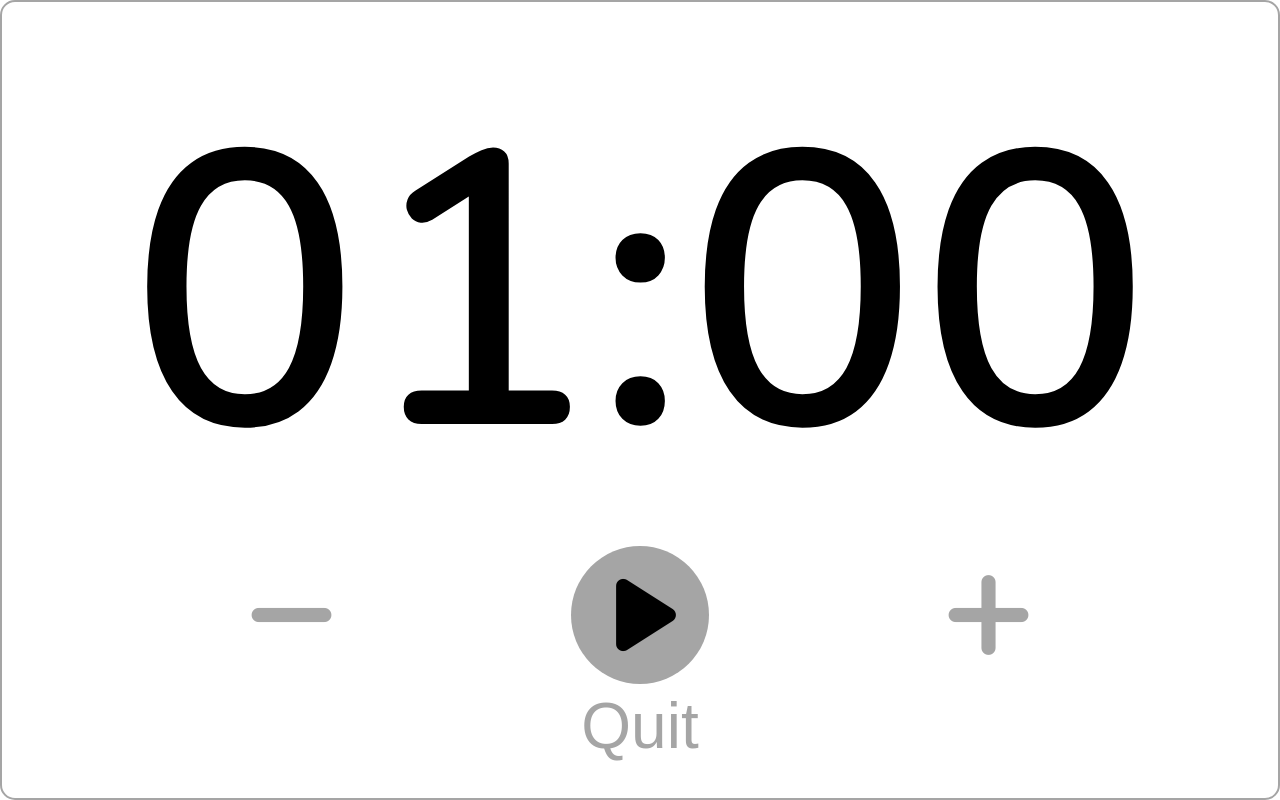
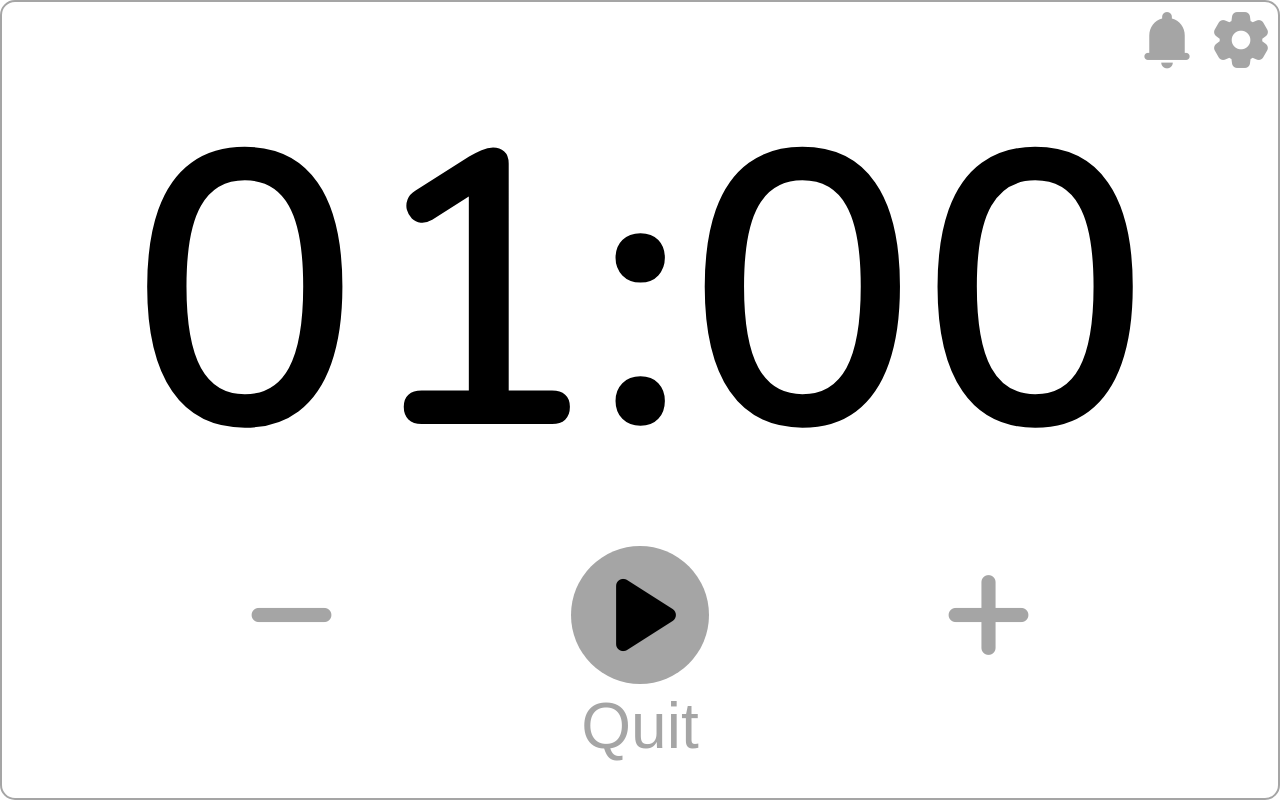
Before and after one commit to Ozeily/Timer-widget, a plain HTML site: page widget/widget.html in a window 1280 px wide. Drawn offline with nearby package versions, Linux system fonts and the light colour scheme.

Commit message:
notification feature + settings button + interface changes

```diff
--- a/style.css
+++ b/style.css
@@ -27,6 +27,7 @@ body {
     flex-direction: column;
     width: 50%;
     height: 100%;
+    padding: 5px;
 }
 
 .setting {
@@ -50,7 +51,7 @@ input {
 
 button {
     display: flex;
-    margin: 20px auto 0 auto;
+    margin: 20px auto 20px auto;
     padding: 10px;
     border-radius: 20px;
     color: black;
--- a/widget/widget.css
+++ b/widget/widget.css
@@ -51,6 +51,7 @@ body {
     font-size: clamp(1vw, 30vw, 20rem);
     color: var(--primary);
     container-type: size;
+    position: relative;
 }
 
 #timer {
@@ -62,6 +63,17 @@ body {
         font-size: clamp(1cqh, 50cqh, 35cqw);
         margin-bottom: -15px;
     }
+}
+#top-controls {
+    display: flex;
+    position: absolute;
+    width: 100%;
+    top: 1px; /*top*/
+    justify-content: flex-end; /*to the right*/
+}
+
+#top-controls .material-symbols-rounded {
+    font-size: clamp(1vw, 5vw, 5rem);
 }
 
 #controls-div {
@@ -92,7 +104,7 @@ body {
     color: var(--primary);
 }
 
-.control:active {
+.control:active:not(#notif-btn) {
     color: var(--primary);
 }
 
--- a/widget/widget.html
+++ b/widget/widget.html
@@ -13,7 +13,18 @@
 </head>
 <body onload="renderTimer()">
     <div id="timer-container">
+
+        <div id="top-controls">
+            <button id="notif-btn" class="control" type="button" onclick="toggleNotif()">
+                <span id="notif-icon" class="material-symbols-rounded">notifications</span>
+            </button>
+            <button id="settings" class="control" type="button" onclick="window.open('https://ozeily.github.io/Timer-widget/')">
+                <span id="settings-icon" class="material-symbols-rounded">settings</span>
+            </button>
+        </div>
+
         <div id="timer">00:00</div>
+
         <div id="controls-div">
             <button id="subtractMin" class="control" type="button" onclick="subtractMin()">
                 <span class="material-symbols-rounded">remove</span>
--- a/widget/widget.js
+++ b/widget/widget.js
@@ -1,7 +1,9 @@
 //DOM
 let timerElt = document.querySelector("#timer");
 let playIcon = document.querySelector("#play-icon");
+let notifIcon = document.querySelector("#notif-icon")
 let playIconState = playIcon.innerText;
+let notifIconState = notifIcon.innerText;
 let root = document.documentElement;
 //variables
 let defaultDuration = 60000;
@@ -9,6 +11,9 @@ let duration = defaultDuration;
 //let oneHour = 3600000; //1hr in ms
 let oneMin = 60000; //1min in ms
 let timerID = null;
+let audio = new Audio("message-ringtone-magic.mp3");
+let notif_state = true;
+
 //Embed
 let params = new URLSearchParams(window.location.search);
 
@@ -16,6 +21,7 @@ function timer() {
     if (duration <= 0) {
         clearTimeout(timerID); //stops timer when done
         switchPlayIcon()
+        if (notif_state) audio.play();
         return
     }
     renderTimer()
@@ -71,6 +77,12 @@ function quit() {
     renderTimer()
 }
 
+function toggleNotif() {
+    notif_state = !notif_state;
+    if (notif_state) { notifIcon.innerText = 'notifications' }
+    else { notifIcon.innerText = 'notifications_off'}
+}
+
 //form input reception
 
 window.addEventListener('message', (event) => {
```
Also changed, not shown: index.html (+6 -1 lines), 1 other file.
